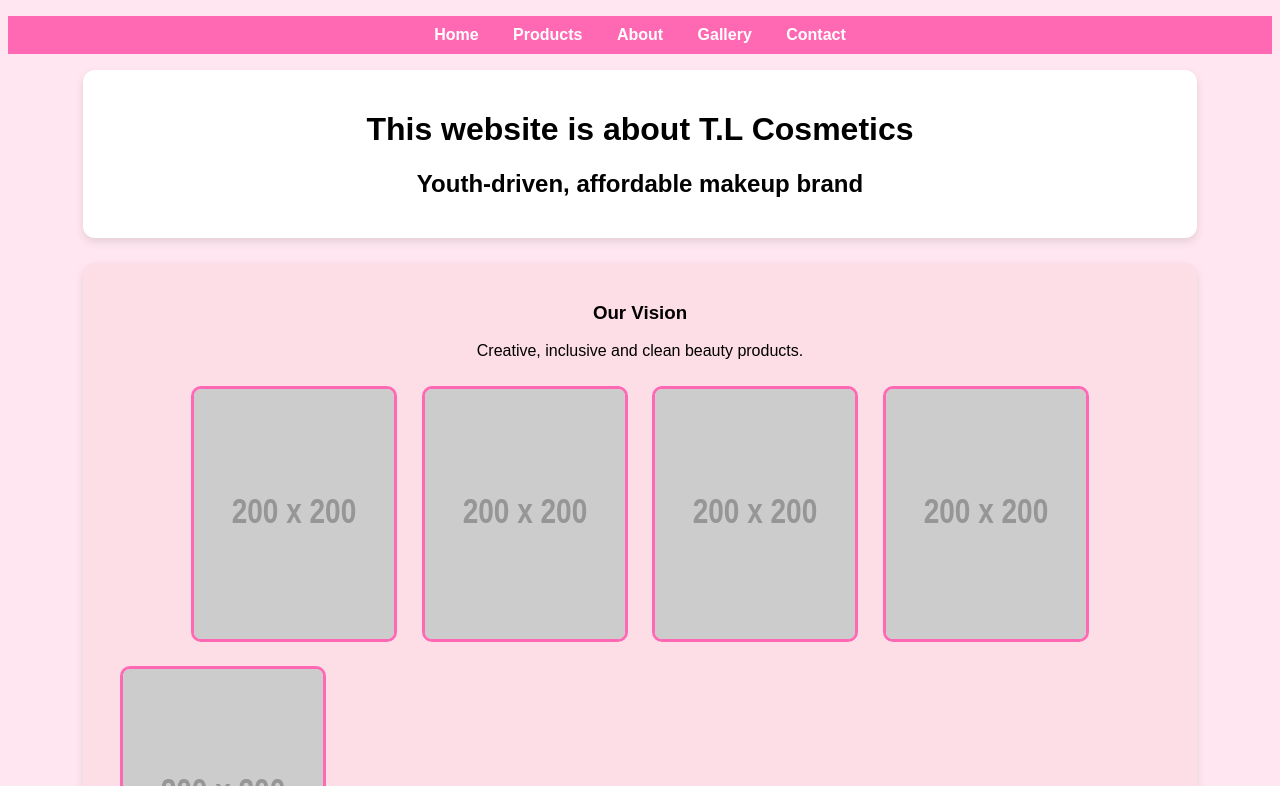
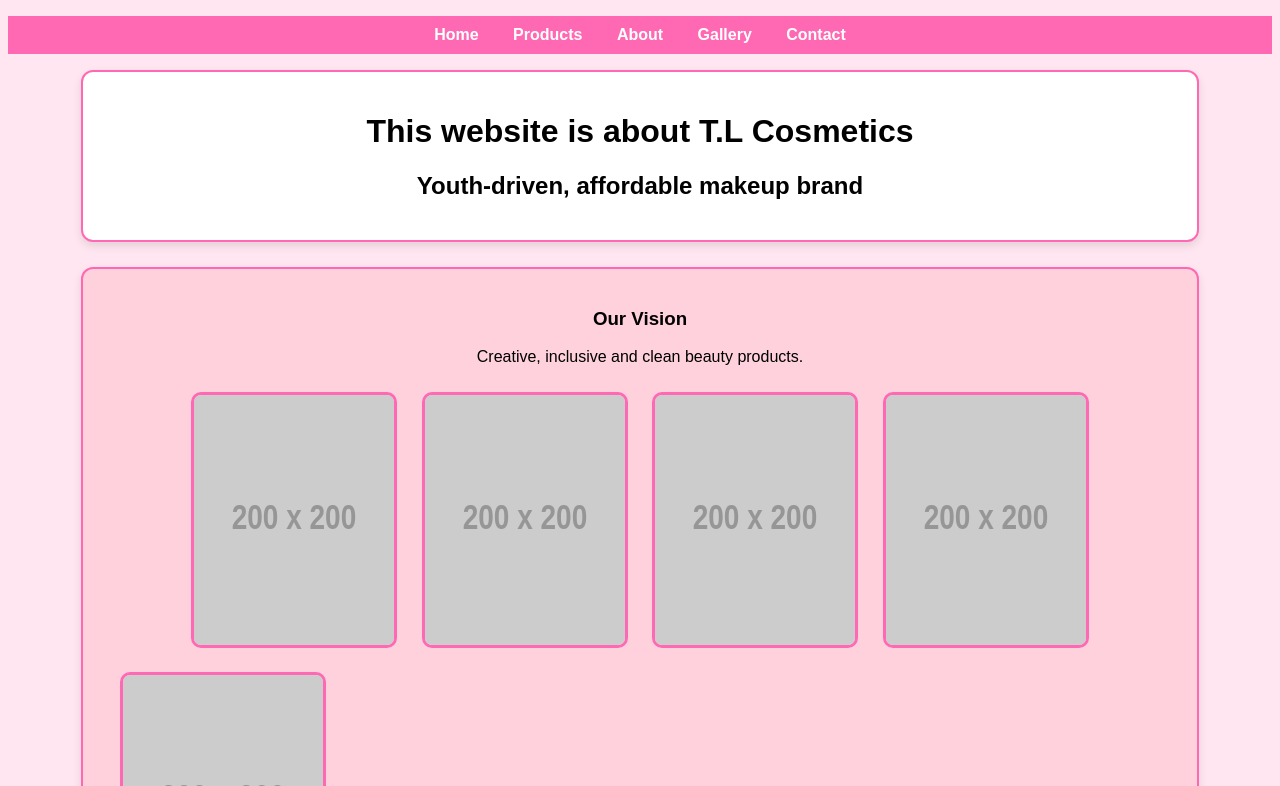
Before and after one commit to Lelei25-0800/25-0800, a plain HTML site: page index.html in a window 1280 px wide. Shown: the top 786 px of the page. Drawn offline with Linux system fonts and the light colour scheme; placeholder pictures from the web are drawn by us.

Commit message:
Update styles.css

```diff
--- a/styles.css
+++ b/styles.css
@@ -24,20 +24,22 @@
   text-decoration: underline;
 }
 
-/* CONTAINERS */
+/* CONTAINERS (NOW MORE VISIBLE) */
 .container {
   width: 85%;
   margin: auto;
   padding: 20px;
   margin-bottom: 25px;
   border-radius: 12px;
+  border: 2px solid hotpink;   /* ✅ ADDED BORDER */
   box-shadow: 0 4px 10px rgba(0,0,0,0.1);
 }
 
+/* DIFFERENT SECTION COLORS (STRONGER) */
 .section1 { background-color: #ffffff; }
-.section2 { background-color: #fddde6; }
+.section2 { background-color: #ffd1dc; } /* stronger pink */
 .section3 { background-color: #ffffff; }
-.section4 { background-color: #fddde6; }
+.section4 { background-color: #ffc0cb; } /* stronger pink */
 .section5 { background-color: #ffffff; }
 
 /* COLUMNS */
```
